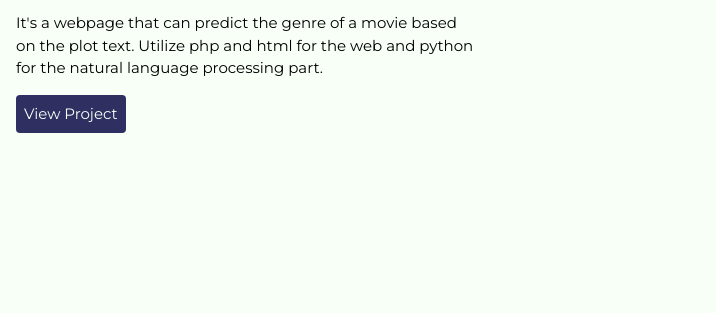
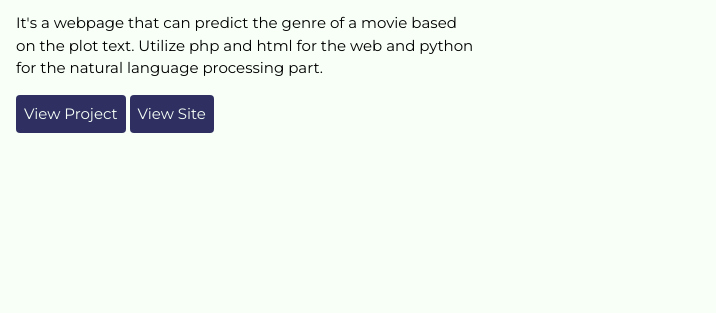
Before and after one commit to fafadlian/MyWeb, a plain HTML site: page index.html in a window 1280 px wide. Shown: the part 764-1077 px from the top of the page, 564-1280 px from the left. Drawn offline with Linux system fonts and the light colour scheme.

Commit message:
Add "View Site" for project

```diff
--- a/index.html
+++ b/index.html
@@ -32,6 +32,7 @@
             <h3>Movie Genre Prediction</h3>
             <p>It's a webpage that can predict the genre of a movie based on the plot text. Utilize php and html for the web and python for the natural language processing part. </p>
             <a class = "btn" href="https://github.com/fafadlian/Movie-Genre" target="_blank">View Project</a>
+            <a class = "btn" href="https://movie-genre-predictor.netlify.app/" target="_blank">View Site</a>
           </section>
           <!-- End of Project block. -->
           <section class="project-item">
```
